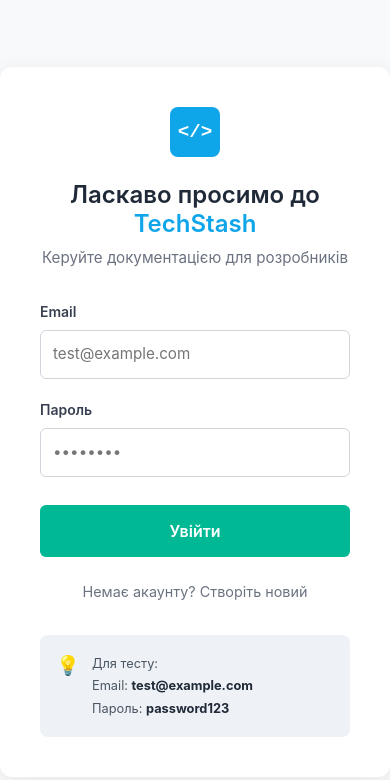
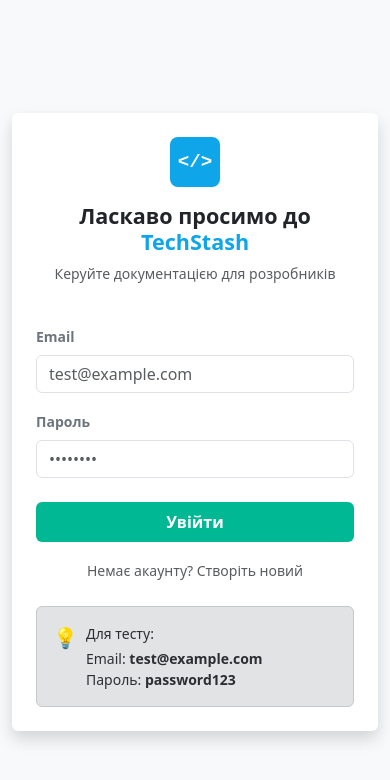
Before and after one commit to Arist-o/TechStash, a Vue app in the folder frontend/: page / in a window 390 px wide. Shown: the top 780 px of the page. Built offline with nearby package versions, Linux system fonts and the light colour scheme.

Commit message:
додав адаптивність

```diff
--- a/frontend/src/components/LoginPage.vue
+++ b/frontend/src/components/LoginPage.vue
@@ -25,61 +25,84 @@ const handleSubmit = () => {
     password: password.value,
     ...(isLogin.value ? {} : { confirmPassword: confirmPassword.value })
   };
+  console.log('Дані форми:', payload);
 }
 
 
 </script>
 
 <template>
-  <div class="login-container">
-    <div class="login-card">
+  <div class="container-fluid d-flex justify-content-center align-items-center min-vh-100 bg-light-gray">
 
-      <div class="logo-wrapper">
-        <div class="logo-icon"><span>&lt;/&gt;</span></div>
+    <div class="card shadow border-0 p-4" style="max-width: 420px; width: 100%;">
+
+      <div class="text-center mb-3">
+        <div class="logo-icon d-inline-flex align-items-center justify-content-center">
+          <span>&lt;/&gt;</span>
+        </div>
       </div>
 
-      <h1 class="title">Ласкаво просимо до <span class="brand-name">TechStash</span></h1>
-      <p class="subtitle">Керуйте документацією для розробників</p>
+      <div class="text-center mb-4">
+        <h1 class="h4 fw-bold text-dark">Ласкаво просимо до <span class="text-primary-custom">TechStash</span></h1>
+        <p class="text-muted small">Керуйте документацією для розробників</p>
+      </div>
 
-      <form @submit.prevent="handleSubmit" class="login-form">
-        <div class="form-group">
-          <label for="email">Email</label>
-          <input id="email" v-model="email" type="email" placeholder="test@example.com" required />
+      <form @submit.prevent="handleSubmit">
+        <div class="mb-3">
+          <label for="email" class="form-label fw-semibold text-secondary small">Email</label>
+          <input
+              type="email"
+              class="form-control"
+              id="email"
+              v-model="email"
+              placeholder="test@example.com"
+              required
+          >
         </div>
 
-        <div class="form-group">
-          <label for="password">Пароль</label>
-          <input id="password" v-model="password" type="password" placeholder="••••••••" required />
+        <div class="mb-3">
+          <label for="password" class="form-label fw-semibold text-secondary small">Пароль</label>
+          <input
+              type="password"
+              class="form-control"
+              id="password"
+              v-model="password"
+              placeholder="••••••••"
+              required
+          >
         </div>
 
-        <div v-if="!isLogin" class="form-group fade-in">
-          <label for="confirmPassword">Підтвердіть пароль</label>
+        <div v-if="!isLogin" class="mb-3 fade-in">
+          <label for="confirmPassword" class="form-label fw-semibold text-secondary small">Підтвердіть пароль</label>
           <input
+              type="password"
+              class="form-control"
               id="confirmPassword"
               v-model="confirmPassword"
-              type="password"
               placeholder="••••••••"
               required
-          />
+          >
         </div>
 
-        <button type="submit" class="submit-btn">
+        <button type="submit" class="btn btn-teal w-100 py-2 fw-bold text-white mt-2">
           {{ submitButtonText }}
         </button>
       </form>
 
-      <div class="card-footer">
-        <a href="#" @click.prevent="toggleAuthMode" class="create-account-link">
+      <div class="text-center mt-3">
+        <a href="#" @click.prevent="toggleAuthMode" class="text-decoration-none text-muted small hover-link">
           {{ toggleLinkText }}
         </a>
       </div>
 
-      <div class="info-box">
-        <span class="bulb-icon">💡</span>
-        <div class="info-text">
-          <p>Для тесту:</p>
-          <p>Email: <strong>test@example.com</strong></p>
-          <p>Пароль: <strong>password123</strong></p>
+      <div class="alert alert-secondary mt-4 d-flex align-items-start small mb-0" role="alert">
+        <span class="me-2 fs-5">💡</span>
+        <div>
+          <p class="mb-1">Для тесту:</p>
+          <div class="d-flex flex-column">
+            <span>Email: <strong>test@example.com</strong></span>
+            <span>Пароль: <strong>password123</strong></span>
+          </div>
         </div>
       </div>
 
@@ -88,157 +111,64 @@ const handleSubmit = () => {
 </template>
 
 <style scoped>
-.login-container {
-  min-height: 100vh;
-  display: flex;
-  align-items: center;
-  justify-content: center;
+  /* 1. Фон сторінки */
+.bg-light-gray {
   background-color: #f8f9fa;
-  font-family: -apple-system, BlinkMacSystemFont, "Segoe UI", Roboto, Helvetica, Arial, sans-serif;
 }
 
-.login-card {
-  background: white;
-  padding: 2.5rem;
-  border-radius: 12px;
-  box-shadow: 0 4px 20px rgba(0, 0, 0, 0.08);
-  width: 100%;
-  max-width: 420px;
-  text-align: center;
+/* 2. Кастомний колір для кнопки (Виправляє "зниклу" кнопку) */
+.btn-teal {
+  background-color: #00b894; /* Зелений колір як на макеті */
+  border: none;
+  transition: background-color 0.2s ease-in-out;
 }
 
-.logo-wrapper {
-  display: flex;
-  justify-content: center;
-  margin-bottom: 1.5rem;
+.btn-teal:hover {
+  background-color: #00a182; /* Темніший відтінок при наведенні */
+  color: white;
 }
 
+/* 3. Логотип */
 .logo-icon {
   width: 50px;
   height: 50px;
   background-color: #0ea5e9;
   color: white;
   border-radius: 8px;
-  display: flex;
-  align-items: center;
-  justify-content: center;
+  font-family: monospace;
+  font-size: 1.2rem;
   font-weight: bold;
-  font-size: 1.2rem;
-  font-family: monospace;
 }
 
-.title {
-  font-size: 1.5rem;
-  font-weight: 600;
-  color: #1f2937;
-  margin-bottom: 0.5rem;
-}
-
-.brand-name {
+/* 4. Колір бренду (TechStash) */
+.text-primary-custom {
   color: #0ea5e9;
 }
 
-.subtitle {
-  color: #6b7280;
-  font-size: 0.95rem;
-  margin-bottom: 2rem;
+/* 5. Перезапис стилів Bootstrap для інпутів (щоб рамка була блакитною, а не синьою) */
+.form-control:focus {
+  border-color: #0ea5e9;
+  box-shadow: 0 0 0 0.25rem rgba(14, 165, 233, 0.15);
 }
 
-.login-form {
-  text-align: left;
+/* 6. Посилання "Створити акаунт" */
+.hover-link:hover {
+  color: #0ea5e9 !important; /* !important потрібен, щоб перебити клас text-muted */
 }
 
-.form-group {
-  margin-bottom: 1.25rem;
-}
-
-.form-group label {
-  display: block;
-  font-size: 0.875rem;
-  font-weight: 600;
-  color: #374151;
-  margin-bottom: 0.5rem;
-}
-
-.form-group input {
-  width: 100%;
-  padding: 0.75rem;
-  border: 1px solid #d1d5db;
-  border-radius: 6px;
-  font-size: 0.95rem;
-  outline: none;
-  transition: border-color 0.2s;
-  box-sizing: border-box;
-}
-
-.form-group input:focus {
-  border-color: #0ea5e9;
-  box-shadow: 0 0 0 3px rgba(14, 165, 233, 0.1);
-}
-
-.submit-btn {
-  width: 100%;
-  padding: 0.875rem;
-  background-color: #00b894;
-  color: white;
-  border: none;
-  border-radius: 6px;
-  font-size: 1rem;
-  font-weight: 600;
-  cursor: pointer;
-  transition: background-color 0.2s;
-  margin-top: 0.5rem;
-}
-
-.submit-btn:hover {
-  background-color: #00a182;
-}
-
-.card-footer {
-  margin-top: 1.5rem;
-  font-size: 0.9rem;
-}
-
-.create-account-link {
-  color: #6b7280;
-  text-decoration: none;
-  transition: color 0.2s;
-}
-
-.create-account-link:hover {
-  color: #0ea5e9;
-}
-
-.info-box {
-  margin-top: 2rem;
-  background-color: #eef2f6;
-  padding: 1rem;
-  border-radius: 8px;
-  display: flex;
-  align-items: flex-start;
-  gap: 0.75rem;
-  text-align: left;
-  font-size: 0.8rem;
-  color: #4b5563;
-}
-
-.bulb-icon {
-  font-size: 1.2rem;
-}
-
-.info-text p {
-  margin: 0.2rem 0;
-}
-
-.info-text strong {
-  color: #1f2937;
-}
+/* 7. Анімація появи поля (fade-in) */
 .fade-in {
   animation: fadeIn 0.3s ease-in-out;
 }
 
 @keyframes fadeIn {
-  from { opacity: 0; transform: translateY(-10px); }
-  to { opacity: 1; transform: translateY(0); }
+  from {
+    opacity: 0;
+    transform: translateY(-10px);
+  }
+  to {
+    opacity: 1;
+    transform: translateY(0);
+  }
 }
 </style>
```
